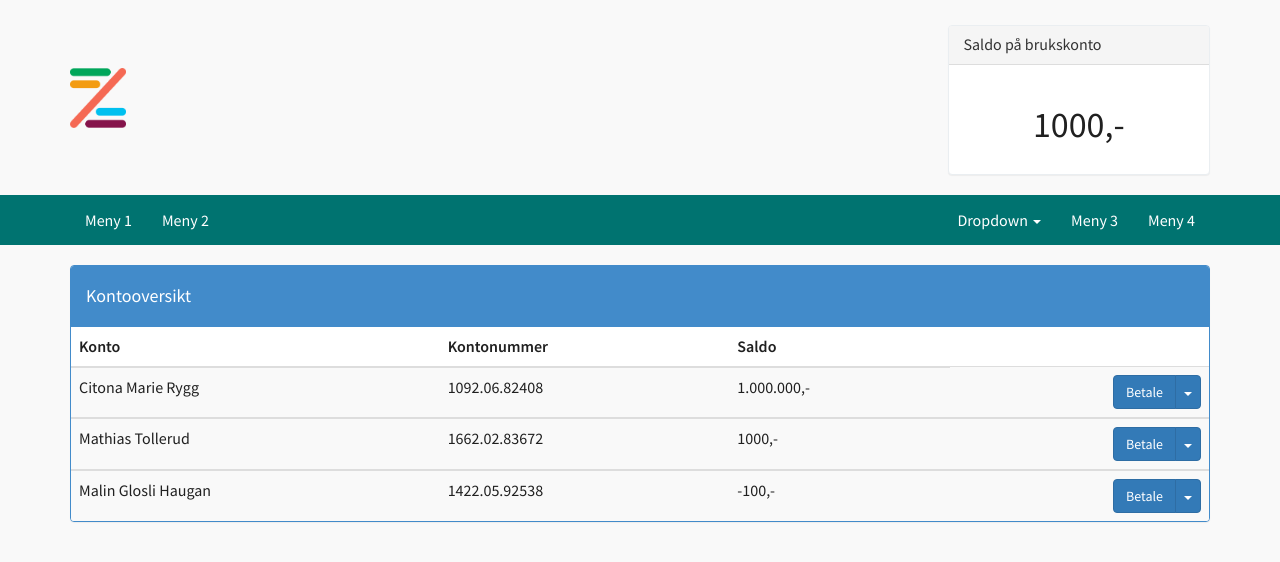
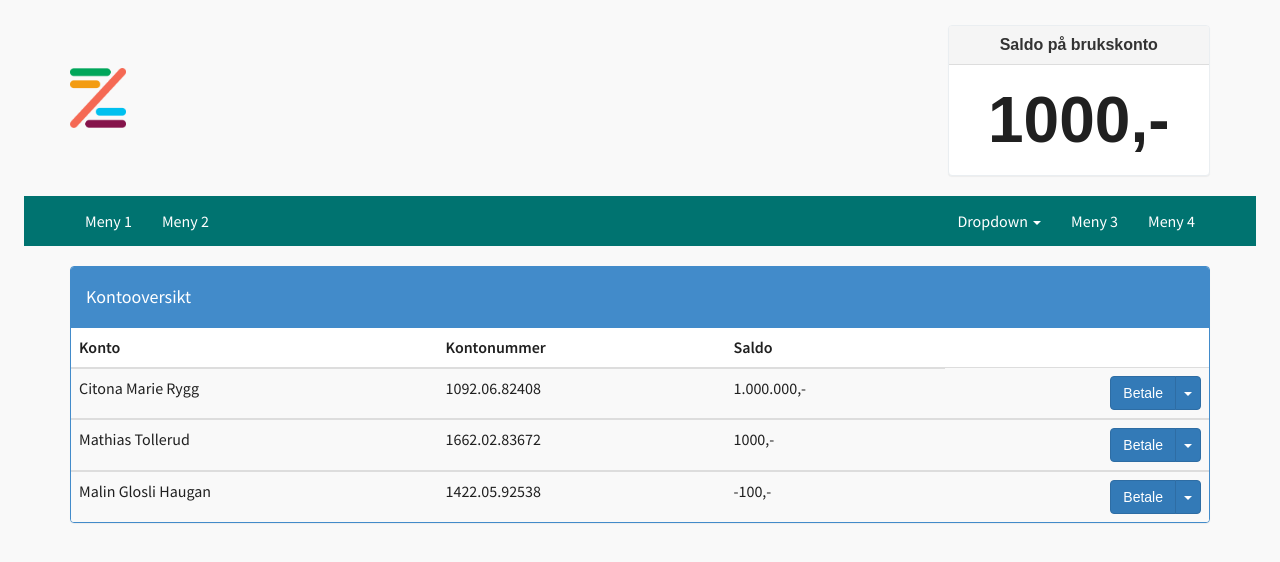
Before and after one commit to Bragalund/DNB-Z, a PHP site: page /accountOverview.php in a window 1280 px wide. Shown: the top 562 px of the page. Run offline with PHP 8.4, Linux system fonts and the light colour scheme; data that the repository does not hold is empty.

Commit message:
Added stackable.js

```diff
--- a/assets/common/css/stylesheet.css
+++ b/assets/common/css/stylesheet.css
@@ -6,6 +6,7 @@
 @import "../../lib/bootstrap-3.3.7/css/bootstrap.css";
 @import "../../lib/bootstrap-toggle/css/bootstrap-toggle.css";
 @import "../../lib/font-awesome-4.5.0/css/font-awesome.css";
+@import "../../lib/stackable-1.0.1/css/style.css";
 
 @import url(http://fonts.googleapis.com/css?family=Source+Sans+Pro:300,400,600);
 
--- a/assets/common/inc/scripts.php
+++ b/assets/common/inc/scripts.php
@@ -3,3 +3,4 @@
 <script src="assets/lib/bootstrap-3.3.7/js/bootstrap.js"></script>
 <script src="assets/lib/bootstrap-toggle/js/bootstrap-toggle.js"></script>
 <script src="assets/lib/chartjs-2.3.0/Chart.js"></script>
+<script src="assets/lib/stackable-1.0.1/js/libs/jquery-1.7.min.js"></script>
```
